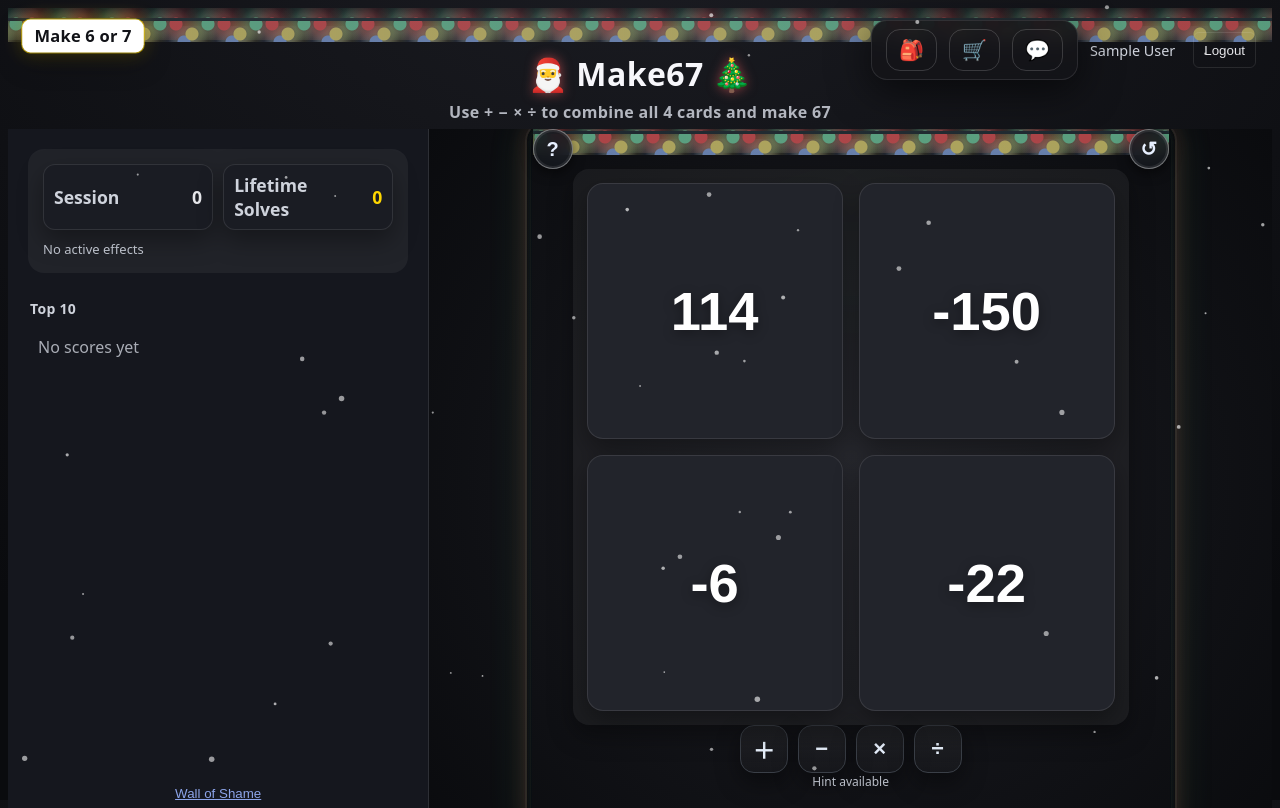
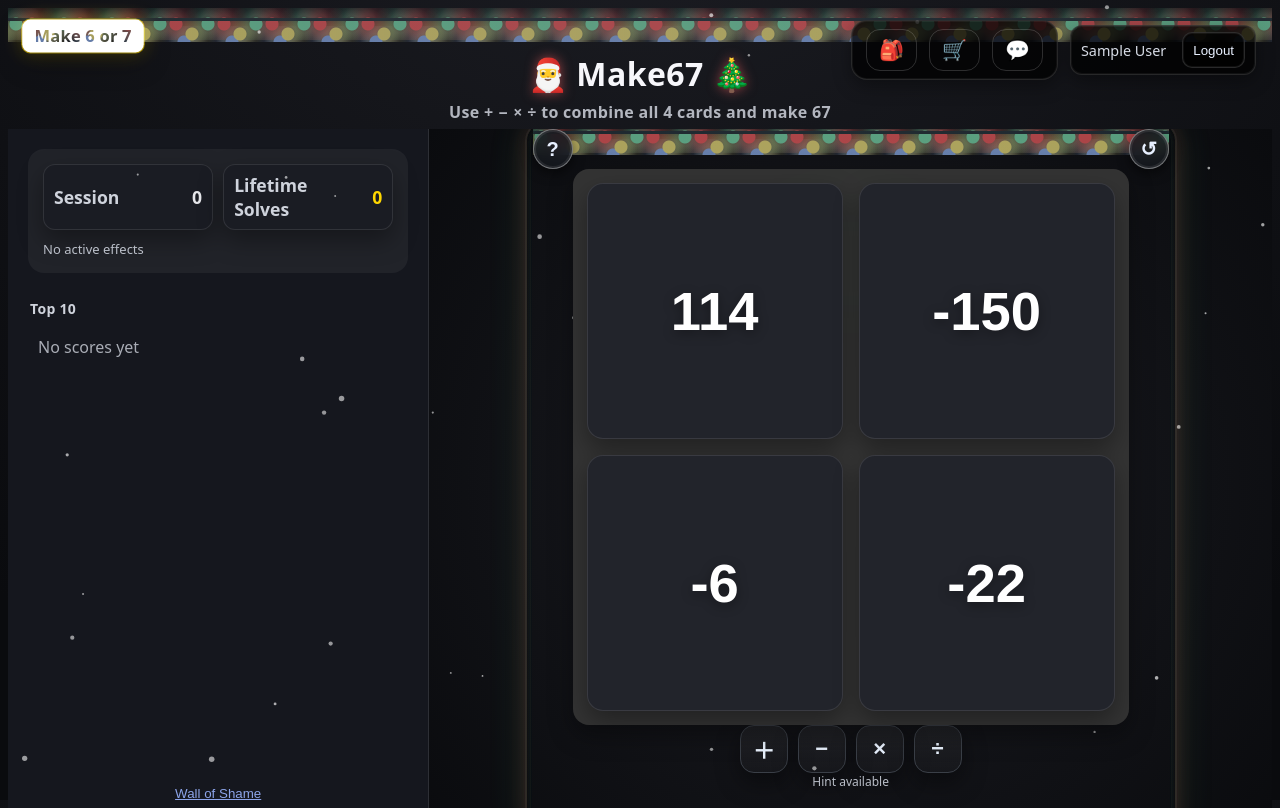
Before and after one commit to kickinslowly/MoodMeter, a Flask app: page /make67 in a window 1280 px wide. Run offline with Flask 3, Linux system fonts and the light colour scheme; the visitor is signed in with stand-in values (Sample User, id 1); data comes from the database, SQL or seed files in the repository; data that the repository does not hold is empty; some libraries are stand-ins or nearby versions.

Commit message:
updated game dock and google login backgrounds

```diff
--- a/static/css/styles.css
+++ b/static/css/styles.css
@@ -711,7 +711,7 @@ button, .btn, .google-login-btn, .logout-btn, input, select {
 /* === Make67 page styles (scoped) === */
 .make67-page .make67-container { display: grid; gap: 16px; place-items: center; }
 .make67-page .subtitle { color: var(--axis); font-weight: 600; letter-spacing: .3px; }
-.make67-page .cards-grid { display: grid; grid-template-columns: repeat(2, minmax(168px, 30.8vw)); grid-auto-rows: minmax(168px, 30.8vw); gap: 20px; --pad: 14px; padding: var(--pad); border-radius: 16px; background: rgba(255,255,255,0.05); box-shadow: var(--shadow); position: relative; overflow: hidden; }
+.make67-page .cards-grid { display: grid; grid-template-columns: repeat(2, minmax(168px, 30.8vw)); grid-auto-rows: minmax(168px, 30.8vw); gap: 20px; --pad: 14px; padding: var(--pad); border-radius: 16px; background: rgba(51,51,51,1); box-shadow: var(--shadow); position: relative; overflow: hidden; z-index: 10; }
 .make67-page .card { appearance:none; border:1px solid var(--cell-border); background:#22242b; color:#fff; border-radius:18px; font-size: clamp(39px, 8.4vw, 64px); font-weight: 900; display:grid; place-items:center; position:relative; overflow:hidden; box-shadow: var(--shadow); transition: transform .15s ease, box-shadow .15s ease, border-color .15s ease; }
 .make67-page .card:hover { transform: translateY(-2px); box-shadow: 0 12px 28px rgba(0,0,0,0.45); border-color: var(--hover-outline); }
 .make67-page .card.selected { box-shadow: 0 0 0 2px var(--selected-outline), 0 10px 24px rgba(0,0,0,0.5); transform: translateY(-2px) scale(1.02); z-index: 2; }
@@ -776,7 +776,10 @@ button, .btn, .google-login-btn, .logout-btn, input, select {
 .m67-overlay-root[hidden] { display: none !important; }
 .m67-overlay { position: absolute; inset: 0; display: grid; place-items: center; }
 .m67-overlay__backdrop { position: absolute; inset:0; z-index: 0; pointer-events: none; background: radial-gradient(900px 600px at 50% -10%, rgba(17,18,23,0.8), rgba(8,9,12,0.9)), rgba(0,0,0,0.25); -webkit-backdrop-filter: blur(6px) saturate(1.05); backdrop-filter: blur(6px) saturate(1.05); }
-.m67-overlay__panel { --accent:#9fe3b5; position: relative; z-index: 1; width: min(92vw, 540px); border-radius: 20px; padding: 20px; background: linear-gradient(165deg, color-mix(in srgb, var(--accent) 22%, #ffffff00), #11131a), linear-gradient(180deg, rgba(255,255,255,0.06), rgba(255,255,255,0.02)); border:1px solid rgba(255,255,255,0.14); box-shadow: 0 24px 70px rgba(0,0,0,0.6), 0 0 0 1px rgba(255,255,255,0.05) inset; display:grid; place-items:center; color:#fff; text-align:center; }
+.m67-overlay__panel { --accent:#9fe3b5; position: relative; z-index: 1; width: min(92vw, 540px); border-radius: 20px; padding: 20px; background: linear-gradient(165deg, color-mix(in srgb, var(--accent) 22%, #ffffff00), #11131a), linear-gradient(180deg, rgba(255,255,255,0.06), rgba(255,255,255,0.02)); border:1px solid rgba(255,255,255,0.14); box-shadow: 0 24px 70px rgba(0,0,0,0.6), 0 0 0 1px rgba(255,255,255,0.05) inset; display:grid; place-items:center; color:#fff; text-align:center; box-sizing: border-box; }
+
+/* Lock body scroll when a modal is open to prevent page scrollbars flicker */
+body.m67-modal-open { overflow: hidden; }
 .m67-overlay__glow { position:absolute; inset:-20%; z-index: -1; background: radial-gradient(40% 30% at 50% 25%, color-mix(in srgb, var(--accent) 28%, transparent), transparent 70%); pointer-events:none; }
 .m67-overlay__icon { width:78px; height:78px; display:grid; place-items:center; font-size:48px; border-radius:50%; box-shadow: 0 10px 30px rgba(0,0,0,0.5), 0 0 0 2px rgba(255,255,255,0.12) inset; background: radial-gradient(60% 60% at 40% 30%, #ffffffcc, #ffffff22), linear-gradient(180deg, rgba(159,227,181,0.35), rgba(159,227,181,0.18)); }
 .m67-overlay__title { margin-top: 10px; font-weight: 900; letter-spacing: .3px; font-size: 22px; }
@@ -1147,7 +1150,7 @@ button, .btn, .google-login-btn, .logout-btn, input, select {
 .m67-ban-root[hidden] { display: none !important; }
 .m67-ban-overlay { position: absolute; inset: 0; display: grid; place-items: center; }
 .m67-ban__backdrop { position: absolute; inset: 0; background: rgba(0,0,0,0.55); -webkit-backdrop-filter: blur(4px); backdrop-filter: blur(4px); }
-.m67-ban__panel { position: relative; z-index: 1; width: min(92vw, 640px); max-height: min(86vh, 720px); overflow: auto; border-radius: 18px; padding: 18px; background: linear-gradient(180deg, rgba(255,255,255,0.06), rgba(255,255,255,0.02)); border:1px solid rgba(255,255,255,0.14); box-shadow: 0 24px 70px rgba(0,0,0,0.6); color: #e8ecf5; }
+.m67-ban__panel { position: relative; z-index: 1; width: min(92vw, 640px); max-height: min(86vh, 720px); overflow-y: auto; overflow-x: hidden; border-radius: 18px; padding: 18px; background: linear-gradient(180deg, rgba(255,255,255,0.06), rgba(255,255,255,0.02)); border:1px solid rgba(255,255,255,0.14); box-shadow: 0 24px 70px rgba(0,0,0,0.6); color: #e8ecf5; box-sizing: border-box; }
 .m67-ban__title { margin: 6px 0 6px; text-align: center; font-size: 18px; font-weight: 900; letter-spacing: .3px; }
 .m67-ban__subtitle { margin: 0 0 10px; text-align: center; font-size: 13px; color: var(--axis); }
 .m67-ban__icon { width: 56px; height: 56px; display: grid; place-items: center; font-size: 34px; border-radius: 50%; margin: 0 auto 6px; background: radial-gradient(60% 60% at 40% 30%, #ffffffbb, #ffffff22), linear-gradient(180deg, rgba(255,72,72,0.35), rgba(255,72,72,0.18)); box-shadow: 0 8px 24px rgba(0,0,0,0.45), 0 0 0 2px rgba(255,255,255,0.10) inset; }
@@ -1159,10 +1162,15 @@ button, .btn, .google-login-btn, .logout-btn, input, select {
 .m67-modal-root[hidden] { display: none !important; }
 .m67-modal-overlay { position: absolute; inset: 0; display: grid; place-items: center; }
 .m67-modal__backdrop { position: absolute; inset: 0; background: rgba(0,0,0,0.55); -webkit-backdrop-filter: blur(4px); backdrop-filter: blur(4px); }
-.m67-modal__panel { position: relative; z-index: 1; width: min(92vw, 760px); max-height: min(86vh, 780px); overflow: auto; border-radius: 18px; padding: 18px; background: linear-gradient(180deg, rgba(255,255,255,0.06), rgba(255,255,255,0.02)); border:1px solid rgba(255,255,255,0.14); box-shadow: 0 24px 70px rgba(0,0,0,0.6); color: #e8ecf5; }
+.m67-modal__panel { position: relative; z-index: 1; width: min(92vw, 760px); max-height: min(86vh, 780px); overflow-y: auto; overflow-x: hidden; scrollbar-gutter: stable both-edges; border-radius: 18px; padding: 18px; background: linear-gradient(180deg, rgba(255,255,255,0.06), rgba(255,255,255,0.02)); border:1px solid rgba(255,255,255,0.14); box-shadow: 0 24px 70px rgba(0,0,0,0.6); color: #e8ecf5; box-sizing: border-box; overscroll-behavior: contain; }
 .m67-modal__title { margin: 4px 0 12px; text-align: center; font-size: 18px; font-weight: 900; letter-spacing: .3px; }
 .m67-modal__close { position: absolute; top: 10px; right: 10px; border: 1px solid #3a3f47; background: #1c1f26; color: #e8ecf5; border-radius: 10px; padding: 6px 8px; cursor: pointer; }
 .m67-modal__close:hover { filter: brightness(1.05); }
+/* Prevent focus outline from causing any perceived size change */
+.m67-modal__close:focus-visible { outline-offset: 2px; }
+
+/* Shop grid: isolate paint so hover glows don't affect scroll metrics */
+.m67-shop { contain: paint; }
 
 /* === Make67 Regal Empowerment Themes & FX === */
 /* Base variables (will be overridden by theme classes) */
@@ -1394,7 +1402,7 @@ button, .btn, .google-login-btn, .logout-btn, input, select {
   display: flex;
   gap: 16px;
   padding: 12px 24px;
-  background: rgba(20, 20, 25, 0.9);
+  background: rgba(20, 24, 30, 0.75); /* 75% "rendered" per request */
   -webkit-backdrop-filter: blur(10px);
   backdrop-filter: blur(10px);
   border-radius: 24px;
@@ -1419,13 +1427,54 @@ button, .btn, .google-login-btn, .logout-btn, input, select {
   padding: 8px 14px;
   gap: 12px;
   border-radius: 16px;
+  /* Black at 75% opacity (25% transparency) — mostly opaque */
+  background: rgba(0, 0, 0, 0.75);
+  -webkit-backdrop-filter: none;
+  backdrop-filter: none;
+  border: 1px solid rgba(255,255,255,0.14);
+  box-shadow: 0 6px 18px rgba(0,0,0,0.35), 0 0 0 1px rgba(255,255,255,0.05) inset;
+  position: relative;
+  z-index: 10;
 }
 /* Auth actions inside header-right should not be absolutely positioned */
 .make67-page .header .auth-actions {
-  position: static;
+  position: relative;
   right: auto;
   top: auto;
-}
+  display: flex;
+  align-items: center;
+  gap: 8px;
+  padding: 6px 10px;
+  border-radius: 12px;
+  /* Black at 75% opacity (25% transparency) — mostly opaque */
+  background: rgba(0, 0, 0, 0.75);
+  /* remove frosted-glass so it's truly opaque */
+  -webkit-backdrop-filter: none;
+  backdrop-filter: none;
+  border: 1px solid rgba(255,255,255,0.14);
+  box-shadow: 0 6px 18px rgba(0,0,0,0.35), 0 0 0 1px rgba(255,255,255,0.05) inset;
+  z-index: 10;
+}
+
+/* Make the auth buttons readable like shoulder buttons on this page */
+.make67-page .header .auth-actions .google-login-btn,
+.make67-page .header .auth-actions .logout-btn {
+  /* Black at 75% opacity (25% transparency) — mostly opaque */
+  background: rgba(0, 0, 0, 0.75);
+  border: 1px solid rgba(255,255,255,0.16);
+  color: #e8f0ff;
+  border-radius: 10px;
+  padding: 6px 10px;
+  box-shadow: 0 0 0 1px rgba(255,255,255,0.06) inset;
+}
+.make67-page .header .auth-actions .google-login-btn:hover,
+.make67-page .header .auth-actions .logout-btn:hover {
+  background: rgba(0, 0, 0, 0.75);
+}
+
+/* Improve text/icon contrast inside the frosted pill */
+.make67-page .header .auth-actions .user-name { color: #e3e8f3; opacity: .95; }
+.make67-page .header .auth-actions .avatar { box-shadow: 0 0 0 1px rgba(255,255,255,0.35); }
 
 /* Chat overlay (glass) */
 .make67-page .glass-overlay { position: absolute; inset: 0; display: grid; place-items: center; z-index: 50; }
@@ -1451,7 +1500,7 @@ button, .btn, .google-login-btn, .logout-btn, input, select {
   width: 100vw;
   height: 100vh;
   pointer-events: none;
-  z-index: 5; /* Below modals (10k+), above background */
+  z-index: 1; /* Keep below primary UI, above page background */
 }
 
 .xmas-title {
@@ -1471,6 +1520,7 @@ button, .btn, .google-login-btn, .logout-btn, input, select {
   height: 34px;
   pointer-events: none;
   mix-blend-mode: screen;
+  z-index: 4; /* ensure lights sit above borders/outlines */
 }
 .garland-header { top: 0; }
 .garland-board { top: -8px; }
@@ -1517,6 +1567,7 @@ button, .btn, .google-login-btn, .logout-btn, input, select {
   border-radius: 18px;
   pointer-events: none;
   box-shadow: 0 0 0 2px rgba(255,255,255,0.05), 0 0 22px rgba(255, 60, 60, 0.18), 0 0 38px rgba(80, 200, 120, 0.18);
+  z-index: 1; /* keep this glow behind the garland */
 }
 
 /* Mobile */
--- a/static/js/make67.js
+++ b/static/js/make67.js
@@ -178,6 +178,14 @@
   const bannedBtn = document.getElementById('m67BannedBtn');
   const bannedRoot = document.querySelector('.m67-ban-root');
   const bannedListEl = document.getElementById('m67BannedList');
+  // Helper: lock body scroll when any modal is open
+  function updateBodyLock(){
+    const anyOpen = (invModalRoot && !invModalRoot.hidden)
+      || (shopModalRoot && !shopModalRoot.hidden)
+      || (bannedRoot && !bannedRoot.hidden)
+      || (chatOverlay && !chatOverlay.hasAttribute('hidden') && chatOverlay.style.display !== 'none');
+    document.body.classList.toggle('m67-modal-open', !!anyOpen);
+  }
   // Inventory/Shop modal controls
   const invBtn = document.getElementById('m67InvBtn');
   const shopBtn = document.getElementById('m67ShopBtn');
@@ -493,8 +501,9 @@
     if (!bannedRoot) return;
     renderBanned(bannedCache);
     bannedRoot.hidden = false;
+    updateBodyLock();
   }
-  function closeBanned(){ if (bannedRoot) bannedRoot.hidden = true; }
+  function closeBanned(){ if (bannedRoot) { bannedRoot.hidden = true; updateBodyLock(); } }
 
   if (bannedBtn){
     bannedBtn.addEventListener('click', openBanned);
@@ -515,8 +524,9 @@
     invModalRoot.hidden = false;
     // Refresh state/effects when opened
     setTimeout(()=>{ loadState(); }, 0);
+    updateBodyLock();
   }
-  function closeInventory(){ if (invModalRoot) invModalRoot.hidden = true; }
+  function closeInventory(){ if (invModalRoot) { invModalRoot.hidden = true; updateBodyLock(); } }
   function toggleInventory(){
     if (!invModalRoot) return;
     if (invModalRoot.hidden) openInventory(); else closeInventory();
@@ -537,8 +547,9 @@
     playSfx('snd_shop_open');
     // Ensure catalog is loaded/refreshed when opening
     setTimeout(()=>{ loadShop(); }, 0);
+    updateBodyLock();
   }
-  function closeShop(){ if (shopModalRoot) shopModalRoot.hidden = true; }
+  function closeShop(){ if (shopModalRoot) { shopModalRoot.hidden = true; updateBodyLock(); } }
   function toggleShop(){
     if (!shopModalRoot) return;
     if (shopModalRoot.hidden) openShop(); else closeShop();
@@ -555,6 +566,7 @@
     if (e.key === 'Escape'){
       if (invModalRoot && !invModalRoot.hidden) closeInventory();
       if (shopModalRoot && !shopModalRoot.hidden) closeShop();
+      if (bannedRoot && !bannedRoot.hidden) closeBanned();
     }
   });
 
--- a/templates/make67.html
+++ b/templates/make67.html
@@ -141,7 +141,7 @@
           <div class="m67-ban__icon" aria-hidden="true">🚫</div>
           <h3 id="banTitle" class="m67-ban__title">Cheater Wall of Shame</h3>
           <p class="m67-ban__subtitle">These users are removed from the all‑time leaderboard.</p>
-          <ol id="m67BannedList" class="m67-lb-list" aria-live="polite" style="width:min(92vw,520px);"></ol>
+          <ol id="m67BannedList" class="m67-lb-list" aria-live="polite" style="width:min(100%,520px);"></ol>
         </div>
       </div>
     </div>
@@ -153,7 +153,7 @@
         <div class="m67-modal__panel" role="dialog" aria-modal="true" aria-labelledby="invTitle">
           <button class="m67-modal__close" aria-label="Close" data-close="1">✕</button>
           <h3 id="invTitle" class="m67-modal__title">Inventory</h3>
-          <div id="m67Inv" class="m67-inv" style="display:grid; grid-template-columns: repeat(4, 1fr); gap:10px; width:min(92vw,560px);"></div>
+          <div id="m67Inv" class="m67-inv" style="display:grid; grid-template-columns: repeat(4, 1fr); gap:10px; width:min(100%,560px);"></div>
           <div id="m67Effects" class="m67-effects" style="display:flex; gap:10px; justify-content:center; flex-wrap:wrap; font-size:13px; color:#ccd1db; opacity:.9; margin-top:10px;"></div>
         </div>
       </div>
@@ -167,7 +167,7 @@
           <button class="m67-modal__close" aria-label="Close" data-close="1">✕</button>
           <h3 id="shopTitle" class="m67-modal__title">Shop</h3>
           <div id="m67ShopNote" style="text-align:center; color:#ccd1db; font-size:13px; margin-bottom:10px;"></div>
-          <div id="m67ShopList" class="m67-shop" style="display:grid; grid-template-columns: repeat(3, minmax(120px, 1fr)); gap:10px; width:min(92vw,640px);"></div>
+          <div id="m67ShopList" class="m67-shop" style="display:grid; grid-template-columns: repeat(3, minmax(120px, 1fr)); gap:10px; width:min(100%,640px);"></div>
         </div>
       </div>
     </div>
```
